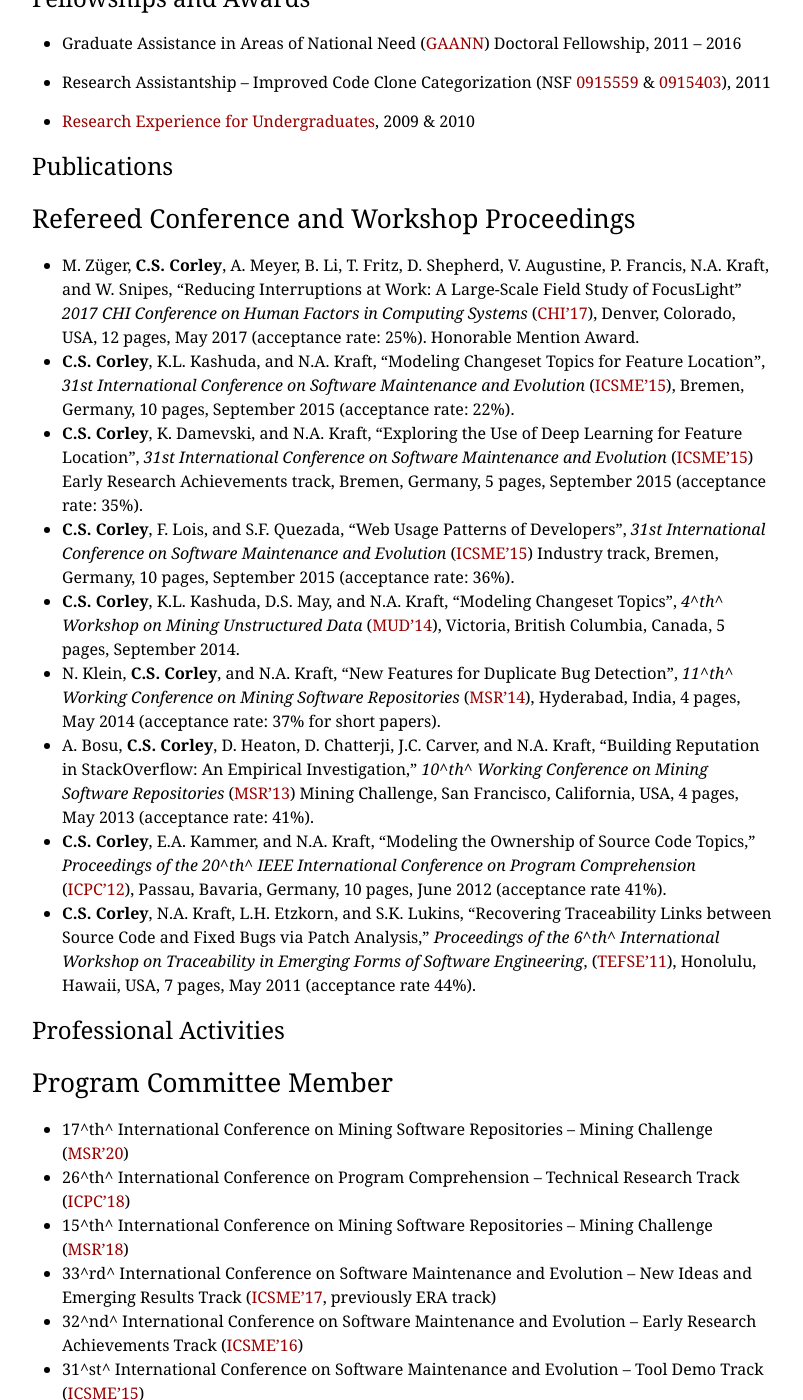
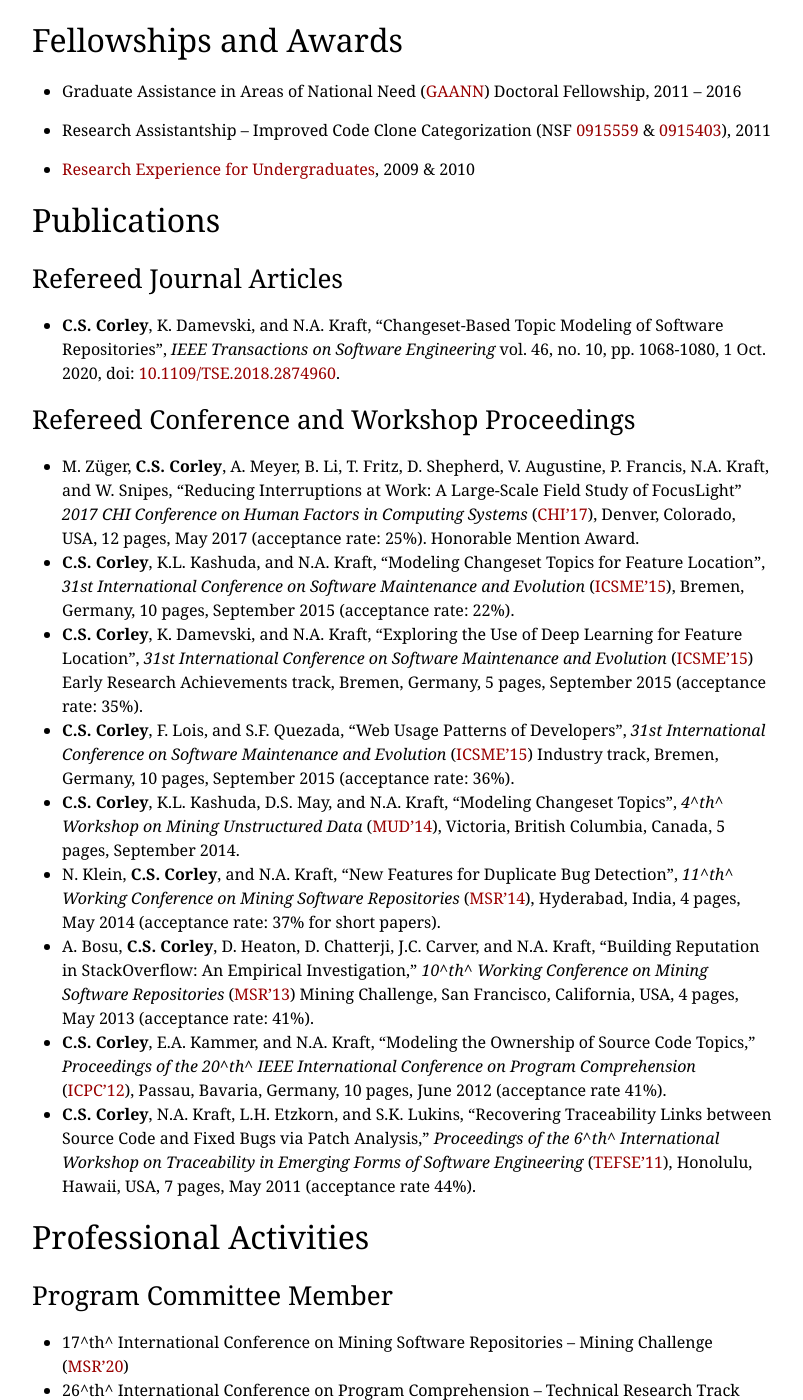
Before and after one commit to cscorley/cscorley.github.io, a Jekyll site: the page built from vita.md, in a window 1280 px wide and 1400 px high, scrolled down 1097 px. Shown: the whole window, without its empty margins (238-1041 px from the left). Built offline with Jekyll 4.4.1, drawn with Linux system fonts in a browser that asks for light colours.

Commit message:
update pubs

```diff
--- a/vita.md
+++ b/vita.md
@@ -33,13 +33,13 @@
 | --------------- | :-----------------------: | ----------------------: |
 | Chattanooga, TN | <cscorley@crimson.ua.edu> | <https://christop.club> |
 
-# Research Interests
+## Research Interests
 
 Software maintenance and evolution, machine learning in software engineering,
 mining software repositories, program comprehension, automating software
 engineering
 
-# Education
+## Education
 
 - University of Alabama, Tuscaloosa, Alabama, USA
 
@@ -57,7 +57,7 @@
 - University of North Alabama, Florence, Alabama, USA
   - BS Computer Science, May 2011
 
-# Professional Experience
+## Professional Experience
 
 - Coyote Logistics, Chattanooga, TN, 2016 -- current
 
@@ -76,7 +76,7 @@
 - University of North Alabama, Academic Resource Center, 2008 -- 2011
   - Undergraduate Computer Science Tutor
 
-# Fellowships and Awards
+## Fellowships and Awards
 
 - Graduate Assistance in Areas of National Need ([GAANN][]) Doctoral Fellowship,
   2011 -- 2016
@@ -88,7 +88,15 @@
 - [Research Experience for Undergraduates][],
   2009 & 2010
 
-# Publications
+## Publications
+
+### Refereed Journal Articles
+
+- **C.S. Corley**, K. Damevski, and N.A. Kraft,
+  "Changeset-Based Topic Modeling of Software Repositories",
+  _IEEE Transactions on Software Engineering_
+  vol. 46, no. 10, pp. 1068-1080, 1 Oct. 2020,
+  doi: [10.1109/TSE.2018.2874960](https://doi.org/10.1109/TSE.2018.2874960).
 
 ### Refereed Conference and Workshop Proceedings
 
@@ -136,19 +144,19 @@
   (acceptance rate: 41%).
 - **C.S. Corley**, E.A. Kammer, and N.A. Kraft,
   "Modeling the Ownership of Source Code Topics,"
-  _Proceedings of the 20^th^ IEEE International Conference on Program
-  Comprehension_ ([ICPC'12][]),
+  _Proceedings of the 20^th^ IEEE International Conference on Program Comprehension_
+  ([ICPC'12][]),
   Passau, Bavaria, Germany, 10 pages, June 2012
   (acceptance rate 41%).
 - **C.S. Corley**, N.A. Kraft, L.H. Etzkorn, and S.K. Lukins,
   "Recovering Traceability Links between Source Code and Fixed Bugs via Patch
   Analysis,"
-  _Proceedings of the 6^th^ International Workshop on Traceability in
-  Emerging Forms of Software Engineering_, ([TEFSE'11][]),
+  _Proceedings of the 6^th^ International Workshop on Traceability in Emerging Forms of Software Engineering_
+  ([TEFSE'11][]),
   Honolulu, Hawaii, USA, 7 pages, May 2011
   (acceptance rate 44%).
 
-# Professional Activities
+## Professional Activities
 
 ### Program Committee Member
 
@@ -202,7 +210,7 @@
   - Local chapter (University of North Alabama) Student President, 2009 -- 2011
 - ACM Special Interest Group on Software Engineering (SIGSOFT), 2012 -- 2015
 
-# Teaching
+## Teaching
 
 - _Assistant_, CS 250 - Programming II (Fall 2013, Spring 2014)
   - Primary Instructor: [Nicholas A. Kraft][]
@@ -210,7 +218,7 @@
   - Primary Instructor: [Nicholas A. Kraft][]
   - [100P][] course
 
-# Academic Service
+## Academic Service
 
 - [Graduate Student Association][]
   Department Representative, 2014
@@ -315,3 +323,6 @@
 [mud'14]: http://sback.it/mud2014/
 [tefse'11]: http://www.cs.wm.edu/semeru/tefse2011
 [tefse'13]: http://www.cse.msstate.edu/~tefse13/
+
+<!-- journals -->
+[tse'oct'20]: https://ieeexplore.ieee.org/xpl/tocresult.jsp?isnumber=9224257
```
Also changed, not shown: publications.md (+13 -0 lines), 1 other file.
